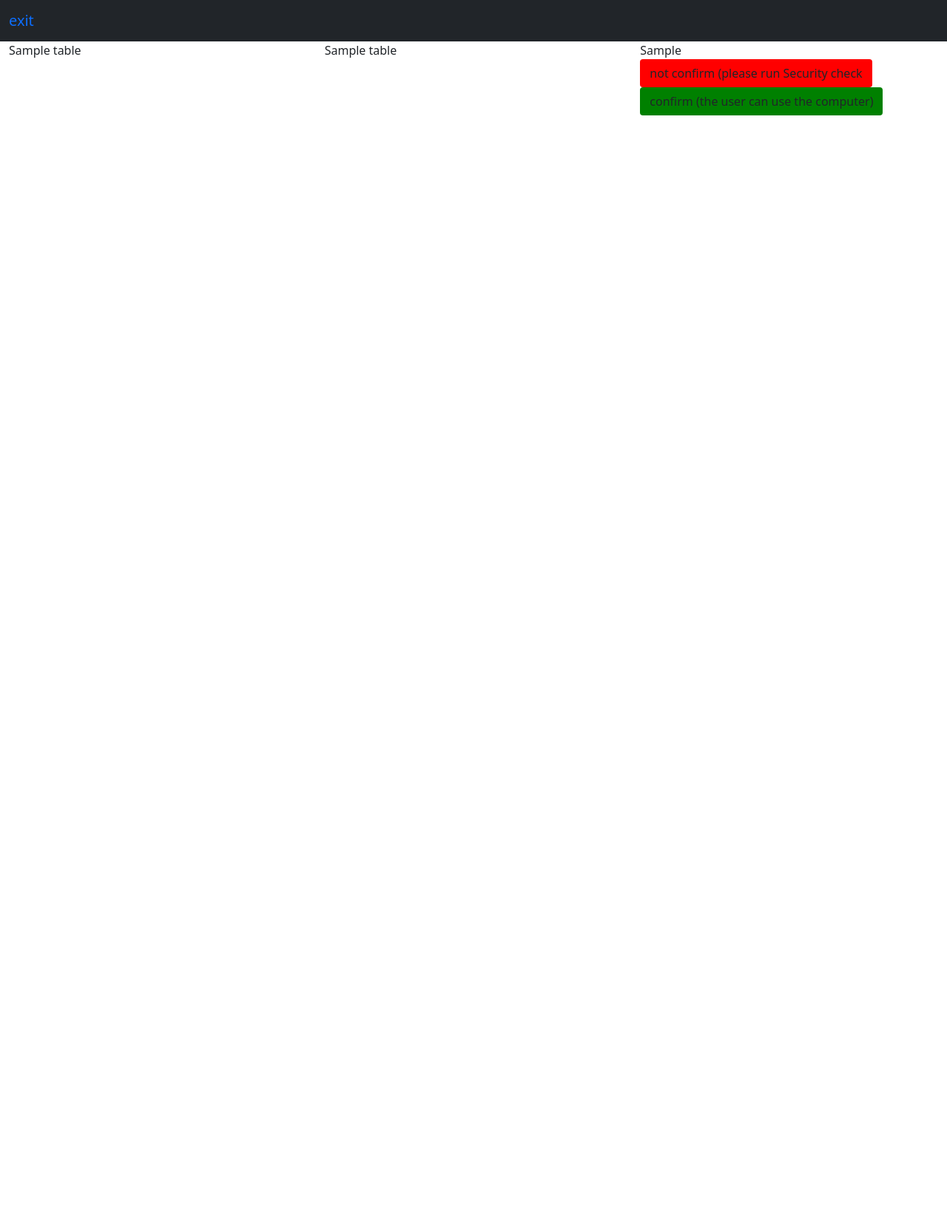
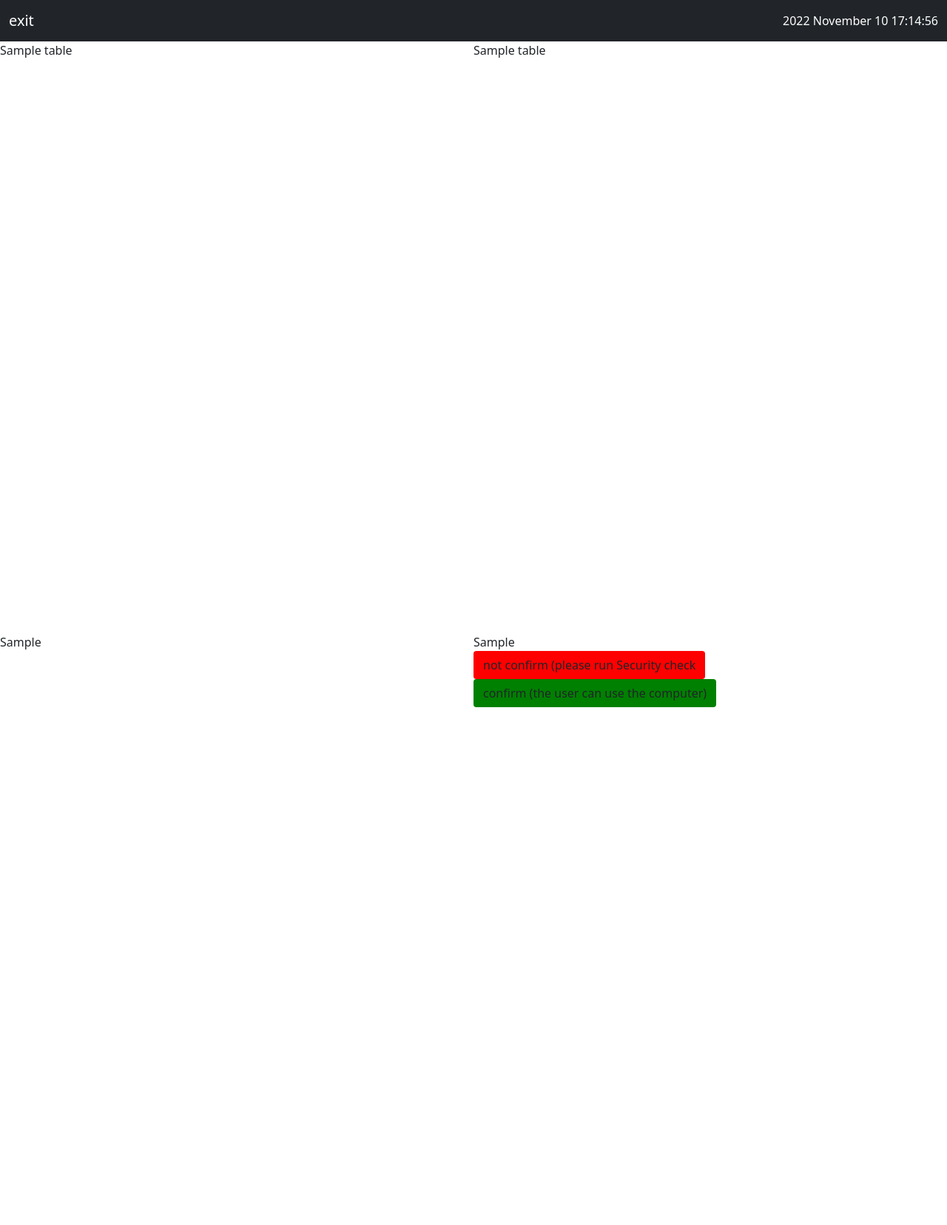
Before and after one commit to hey968/system-monitoring, a Flask app: template admin_side/templates/admin_panel.html in a window 1280 px wide. Shown: the whole page at 74% size. Before the commit the page ends 156 px from the top, so only its background shows below. Run offline with Flask 2, Linux system fonts and the light colour scheme; the template is opened without the code that fills it: most values are stand-ins (such as "Sample title", 1, 10 or a date in 2020); some libraries are stand-ins or nearby versions.

Commit message:
version2

```diff
--- a/admin_side/app.py
+++ b/admin_side/app.py
@@ -1,11 +1,9 @@
 from flask import Flask, render_template, redirect, url_for, flash, abort, request, make_response
 from flask_bootstrap import Bootstrap
 from flask_sqlalchemy import SQLAlchemy
-from sqlalchemy.orm import relationship
 from flask_login import UserMixin, login_user, LoginManager, login_required, current_user, logout_user, \
     fresh_login_required
 from werkzeug.security import generate_password_hash, check_password_hash
-from werkzeug.utils import secure_filename
 from forms import LoginForm
 import pandas as pd
 import json
@@ -84,15 +82,32 @@ def admin_panel():
     if not current_user.is_authenticated:
         return url_for("login")
     if request.method == "POST":
-        if "yes" in request.form:
-            df = pd.read_csv(pwd+"user_anomaly_detection.csv")
-            df["accept"][0] = 1
-            df.to_csv(pwd+"user_anomaly_detection.csv",index=False,header=True)
+        if "web_name" in request.form:
+            if "block" in request.form:
+                with open("c:\Windows\System32\Drivers\etc\hosts", "a") as fd:
+                    fd.write("127.0.0.1 "+request.form["web_name"])
+                    data_web = pd.read_csv(pwd+"web_checker.csv")
+                    data_web = data_web.iloc[1:]
+                    data_web.to_csv(pwd + "web_checker.csv", index=False, header=True)
 
-        data = pd.read_csv(pwd+"user_anomaly_detection.csv").to_dict()
+            else:
+                pass
+        else:
+            if "yes" in request.form:
+                df = pd.read_csv(pwd+"user_anomaly_detection.csv")
+                df["accept"][0] = 1
+                df.to_csv(pwd+"user_anomaly_detection.csv",index=False,header=True)
+            elif "no" in request.form:
+                pass
+
+
+
+            data = pd.read_csv(pwd+"user_anomaly_detection.csv").to_dict()
         return redirect(url_for("admin_panel"))
+
     if request.method == "GET":
         data = pd.read_csv(pwd+"user_anomaly_detection.csv").to_dict()
+        data_web = pd.read_csv(pwd+"web_checker.csv").to_dict()
         if data['accept'] and data["accept"][0] == 0:
             data_html = "<div><h1><u>An exception found</u></h1>" \
                         "<br>" \
@@ -101,13 +116,28 @@ def admin_panel():
                         +str(data["minute"][0])+"</div>"
         else:
             data_html = False
+        if len(data_web["protocol"]) > 0:
+            forms = ""
+            web_checker = "<table class='table table-bordered table-hover table-dark'><thead><tr><th>website name</th><th>protocol</th><th>reason</th><th>block</th></tr></thead><tbody>"
+            for i in range(len(data_web["reason"])):
+                web_checker += "<tr>"
+                for key in data_web.keys():
+                    web_checker += "<td><input type='text' name='web_name' form='form"+str(i)+"' value=" + data_web[key][i] + " readonly></td>"
+                web_checker += "<td><input type='submit' form='form" + str(i) + "' name='block' value='block the website'><br>" \
+                               "<input type='submit' form='form" + str(i) + "' name='safe' value='the website is safe'></td>"
+                web_checker += "</tr>"
+                forms += "<form method='post' id='form"+str(i)+"'> </form>"
+            web_checker += "</tbody></table>"
+        else:
+            web_checker=False
+            forms = False
         return render_template("admin_panel.html", file_tables=[
-            (pd.read_csv(pwd+"file_system.csv").sort_values(by='date_and_time',ascending=False)).to_html(classes='table table-bordered', index=False,
+            (pd.read_csv(pwd+"file_system.csv").sort_values(by='date_and_time',ascending=False)).to_html(classes='table table-bordered table-hover table-dark', index=False,
                                                                 table_id='file_system_table').replace("<thead>",
                                                                                                       "<thead class='sticky-top bg-white'")],rdp_tables=[
-            (pd.read_csv(pwd+"rdp_connections.csv").sort_values(by='date_and_time',ascending=False)).to_html(classes='table table-bordered', index=False,
+            (pd.read_csv(pwd+"rdp_connections.csv").sort_values(by='date_and_time',ascending=False)).to_html(classes='table table-bordered table-dark table-hover', index=False,
                                                                 table_id='file_system_table').replace("<thead>",
-                                                                                                      "<thead class='sticky-top bg-white'")],data_html=data_html)
+                                                                                                      "<thead class='sticky-top bg-white'")],data_html=data_html,web_checker=web_checker,forms=forms)
 @app.route("/logout")
 @fresh_login_required
 def logout():
--- a/admin_side/static/css/admin_panel.css
+++ b/admin_side/static/css/admin_panel.css
@@ -1,5 +1,6 @@
 body{
     height: 100vh;
+
 }
 
 .container-fluid,.row,.col-4,.table-responsive,.table{
@@ -8,3 +9,14 @@ body{
 thead > tr >th{
     text-align: left;
 }
+
+#second_separator,#first_separator{
+    height: 100%;
+    padding: 0px;
+}
+#third_separator,#forth_separator{
+    height: 100%;
+    padding-top: 0px;
+    padding-left: 0px;
+    padding-right: 0px;
+}
--- a/admin_side/templates/admin_panel.html
+++ b/admin_side/templates/admin_panel.html
@@ -9,29 +9,46 @@
     <link href="{{ url_for('static',filename='css/admin_panel.css') }}" rel="stylesheet">
 
 </head>
-<body>
+<body onload="startTime()">
 <nav class="navbar bg-dark">
   <div class="container-fluid">
-    <a class="navbar-brand" href="{{url_for('logout')}}">exit</a>
+    <a class="navbar-brand" href="{{url_for('logout')}}" style="color:white;">exit</a>
+      <div id="clock" style="text-align: right; color:white"></div>
   </div>
 </nav>
+{% if forms%}
+{{forms | safe}}
+{% endif %}
 <div class="container-fluid">
     <div class="row">
-        <div class="col-4">
-            <div class="table-responsive">
+        <div class="col-6" id="first_separator">
+            <div class="table-responsive" >
+
                     {% for table in file_tables %}
                     {{ table|safe }}
                     {% endfor %}
+
             </div>
         </div>
-        <div class="col-4">
+
+
+        <div class="col-6" id="second_separator">
             <div class="table-responsive">
+
                     {% for table in rdp_tables %}
                     {{ table|safe }}
                     {% endfor %}
+
             </div>
         </div>
-        <div class="col-4">
+    </div>
+    <div class="row">
+        <div class="col-6" id="third_separator">
+            {% if web_checker %}
+            {{web_checker | safe}}
+            {% endif %}
+        </div>
+        <div class="col-6" id="forth_separator">
             {% if data_html %}
             {{ data_html | safe}}
             <form method="post">
@@ -41,8 +58,28 @@
             {% endif %}
         </div>
     </div>
+</div>
+<script>
+    function startTime() {
+  const today = new Date();
+  let h = today.getHours();
+  let m = today.getMinutes();
+  let s = today.getSeconds();
+  let d = today.getDate();
+  const month = ["January","February","March","April","May","June","July","August","September","October","November","December"];
 
+  let cur_month = month[today.getMonth()];
+  let y = today.getFullYear()
+  m = checkTime(m);
+  s = checkTime(s);
+  document.getElementById('clock').innerHTML =  y+" " + cur_month + " " + d+"  "+ h + ":" + m + ":" + s;
+  setTimeout(startTime, 1000);
+}
 
-</div>
+function checkTime(i) {
+  if (i < 10) {i = "0" + i};
+  return i;
+}
+</script>
 </body>
 </html>
--- a/user_side/rdp_file_system_monitoring.py
+++ b/user_side/rdp_file_system_monitoring.py
@@ -4,6 +4,7 @@ import os
 import datetime
 import pandas as pd
 import json
+
 
 with open("configure.json", "r") as fd:
     json_data = json.load(fd)
@@ -65,6 +66,11 @@ def on_modified(e):
 
 
 def on_moved(e):
+    '''
+
+    :param e:
+    :return: None
+    '''
     if os.path.exists("file_system.csv"):
         df = pd.read_csv("file_system.csv")
     else:
--- a/user_side/time_based_ml.py
+++ b/user_side/time_based_ml.py
@@ -31,7 +31,7 @@ def train_ml_for_user(user):
     #
     # print(clf.predict(sc.transform(np.array([0.215, '7', '54']).reshape(1, 3))))
     # print(clf.predict(sc.transform(np.array([0.8, '4', '54']).reshape(1, 3))))
-    #joblib.dump(clf,pwd+user+"_isloated_forest.pkl")
+    joblib.dump(clf,pwd+user+"_isloated_forest.pkl")
     #joblib.dump(sc,"std_scaler.pkl")
     # isf = joblib.load(pwd + "hey_isloated_forest.pkl")
     # sc = joblib.load(pwd + "std_scaler.pkl")
--- /dev/null
+++ b/user_side/web_checker.csv
@@ -0,0 +1 @@
+website name,protocol,reason
```
Also changed, not shown: user_side/web_monitor.py (added, +44 -0 lines). Lines whose indentation alone changed are shown as unchanged.
